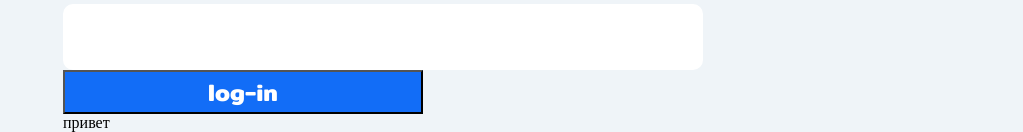
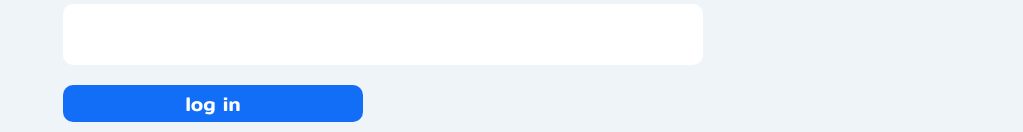
Before and after one commit to m1duza/gameStore, a React (Vite) app: page / in a window 1280 px wide. Shown: the part 868-1000 px from the top of the page, without its empty margins (257-1280 px from the left). Built offline with nearby package versions, Linux system fonts and the light colour scheme.

Commit message:
good14 🎉

```diff
--- a/src/Games.css
+++ b/src/Games.css
@@ -189,11 +189,15 @@ h2{
     font-family: "Mitr", sans-serif;
 }
 .log-in-button{
-    width: 360px;
+    width: 300px;
     height: 60px;
     background-color: var(--blue-color);
     color: var(--white-color);
     font-family: "Mitr", sans-serif;
-    font-weight: 600;
-    font-size: 24px;
+    font-weight: 500;
+    font-size: 20px;
+    border-radius: 10px;
+    border: none;
+    margin-top: 20px;
+    margin-bottom: 10px;
 }
--- a/src/Games.jsx
+++ b/src/Games.jsx
@@ -96,12 +96,12 @@ const Games = () => {
           <div className="main_left_side_bottom_line"></div>
         </div>
         <div className="block_for_ad"></div>
-        <button className='log-in-button' id='log-in-in-vk'>log-in</button>
+        <button className='log-in-button' id='log-in-in-vk'>log in</button>
 
         <VKComments />
 
 
-        <div className='hi' >привет</div>
+
       </div>
 
       <div className="right_side_section">
```
